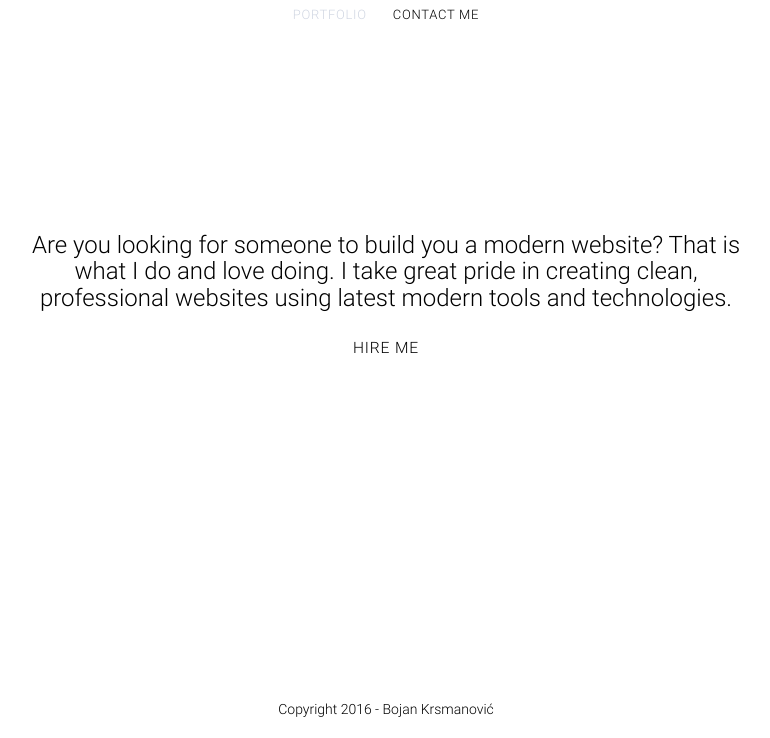
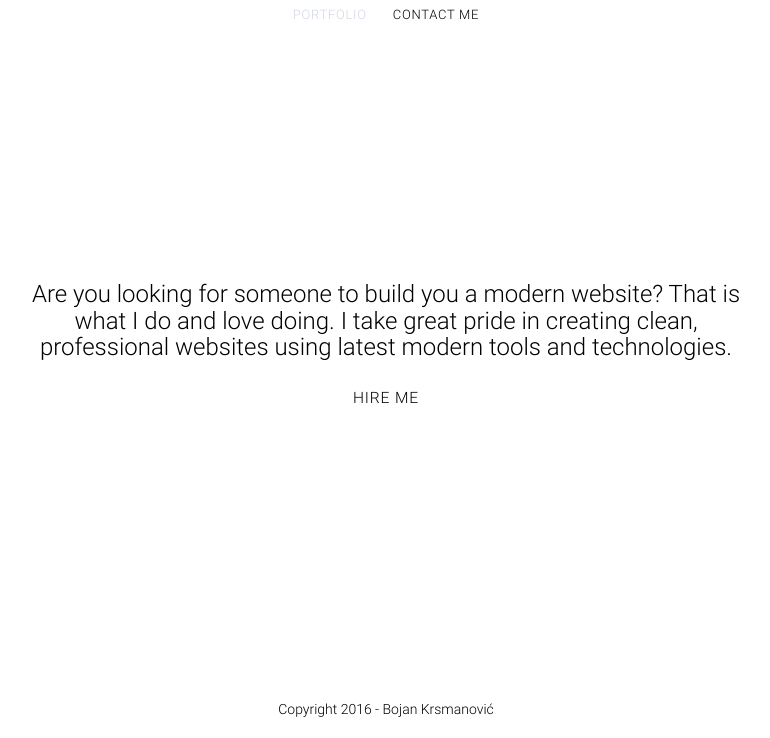
Before and after one commit to bkrsmanovic/bkrsmanovic.github.io, a website: page index.html in a window 1280 px wide. Shown: the part 62-800 px from the top of the page, without its empty margins (254-1024 px from the left). Drawn offline with Linux system fonts and the light colour scheme.

Commit message:
Change display on main

```diff
--- a/sass/_footer.scss
+++ b/sass/_footer.scss
@@ -1,7 +1,5 @@
 .footer {
-	position: absolute;
 	width: 100%;
-	bottom: 0;
 
 	.footer-main {
 		padding: 3.5em 0 1em;
--- a/sass/_main.scss
+++ b/sass/_main.scss
@@ -1,13 +1,8 @@
 .main-section {
-	padding-top: 100px;
-
-	@media screen and (min-width: 415px) and (max-width: 736px) and (orientation: landscape) {
-		padding-top: 20px;
-	}
-
-	@media screen and (min-width: $large-screen) {
-		padding-top: 200px;
-	}
+	display: flex;
+	justify-content: center;
+	align-items: center;
+    height: calc(100vh - 176px);
 
 	.main {
 		max-width: 767px;
```
Also changed, not shown: build/style.css, 1 other file.
